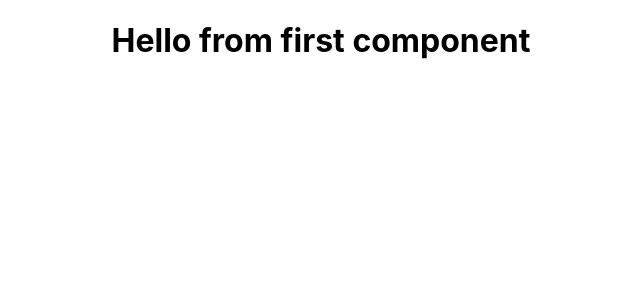
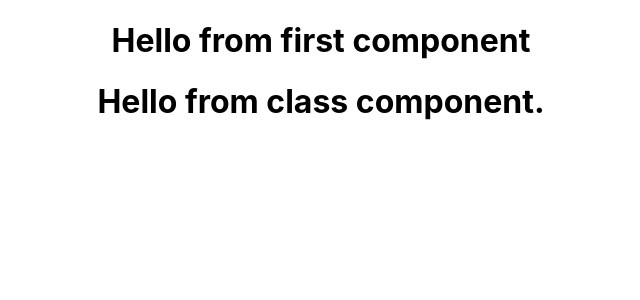
Before and after one commit to AbhishekKumar4/React-Basics, a React (Create React App) app in the folder my-app/: page / in a window 1280 px wide. Shown: the top 300 px of the page, without its empty margins (319-959 px from the left). Built offline with nearby package versions, Linux system fonts and the light colour scheme.

Commit message:
Class compo example

```diff
--- a/my-app/src/App.js
+++ b/my-app/src/App.js
@@ -1,11 +1,13 @@
 import React from 'react';
 import './App.css';
 import Hello from './components/Hello'
+import HelloClassComp from './components/HelloClassComp'
 
 function App() {
   return (
     <div className="App">
       <Hello />
+      <HelloClassComp />
     </div>
   );
 }
--- /dev/null
+++ b/my-app/src/components/HelloClassComp.js
@@ -0,0 +1,9 @@
+import React, {Component} from 'react';
+
+class HelloClassComp extends Component {
+     render() {
+         return <h1>Hello from class component. </h1>
+     }
+}
+
+export default HelloClassComp;
```
